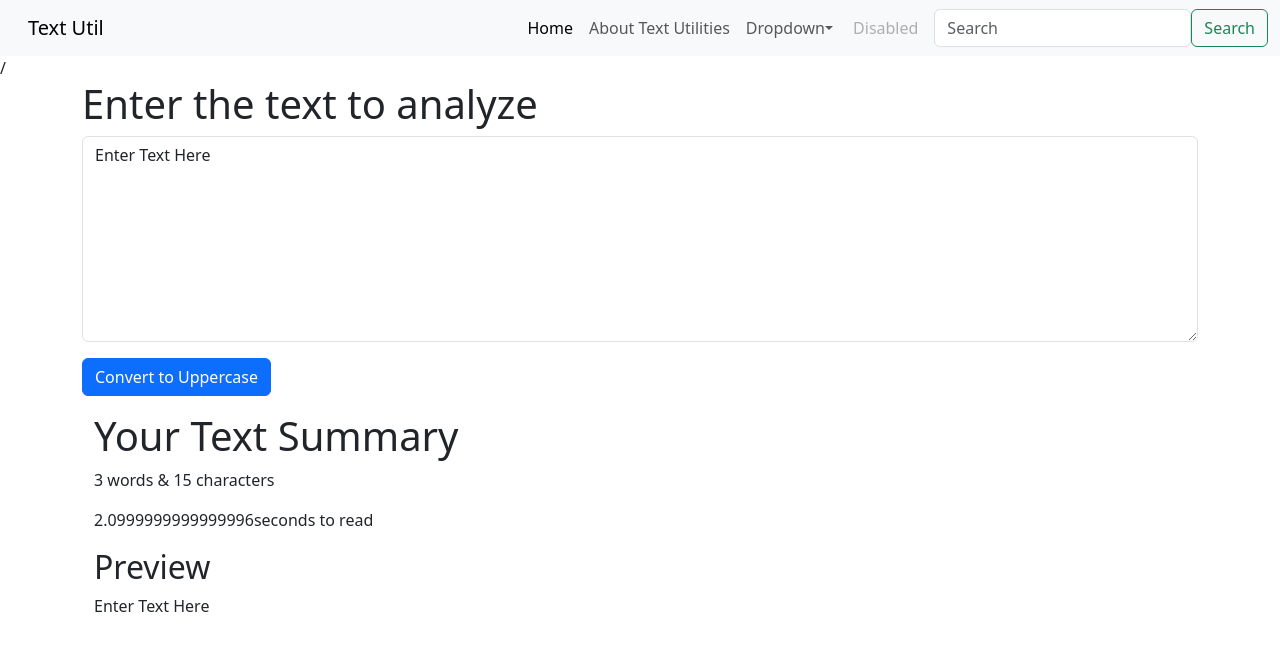
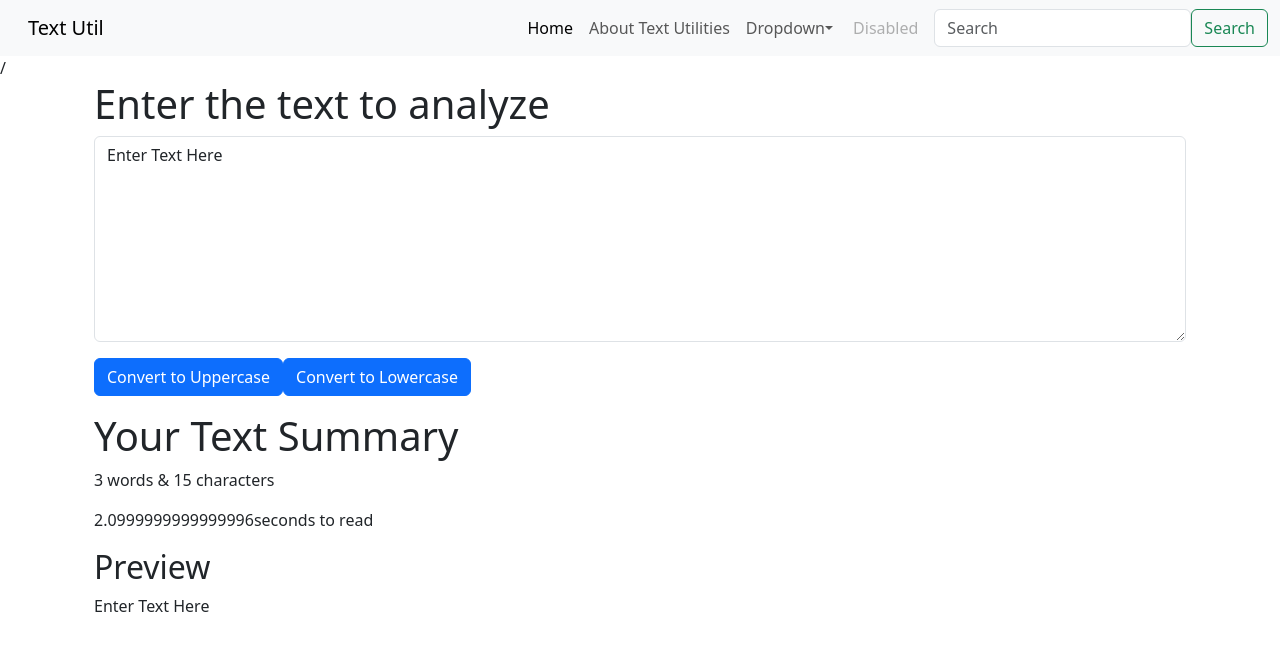
Before and after one commit to kwrdivyaraj100/textutils_react, a React (Create React App) app: page / in a window 1280 px wide. Shown: the top 650 px of the page. Built offline with nearby package versions, Linux system fonts and the light colour scheme.

Commit message:
Converting to lowercase funtionality

```diff
--- a/src/components/TextForm.jsx
+++ b/src/components/TextForm.jsx
@@ -7,20 +7,27 @@ function TextForm(props) {
         let newText = text.toUpperCase();
         setText(newText);
     }
+    function handleLoClick(){
+        let newText = text.toLowerCase();
+        setText(newText);
+    }
     function handleOnChange(event){
         setText(event.target.value)
     }
   return (
     <>
+    <div className='container'>
+    <div className='mb-3'>
     <h1>{props.heading}</h1>
-    <div className='mb-3'>
         <textarea value={text} onChange={handleOnChange} className='form-control' id='myBox' rows="8"></textarea>
         </div>
         <button className='btn btn-primary' onClick={handleUpClick}>Convert to Uppercase</button>
+        <button className='btn btn-primary' onClick={handleLoClick}>Convert to Lowercase</button>
+        </div>
         <div className='container my-3'>
             <h1>Your Text Summary</h1>
             <p>{text.split(" ").length} words & {text.length} characters</p>
-            <p>{0.7* text.split(" ").length}seconds to read</p>
+            <p>{0.7 * text.split(" ").length}seconds to read</p>
             <h2>Preview</h2>
             <p>{text}</p>
         </div>
```
